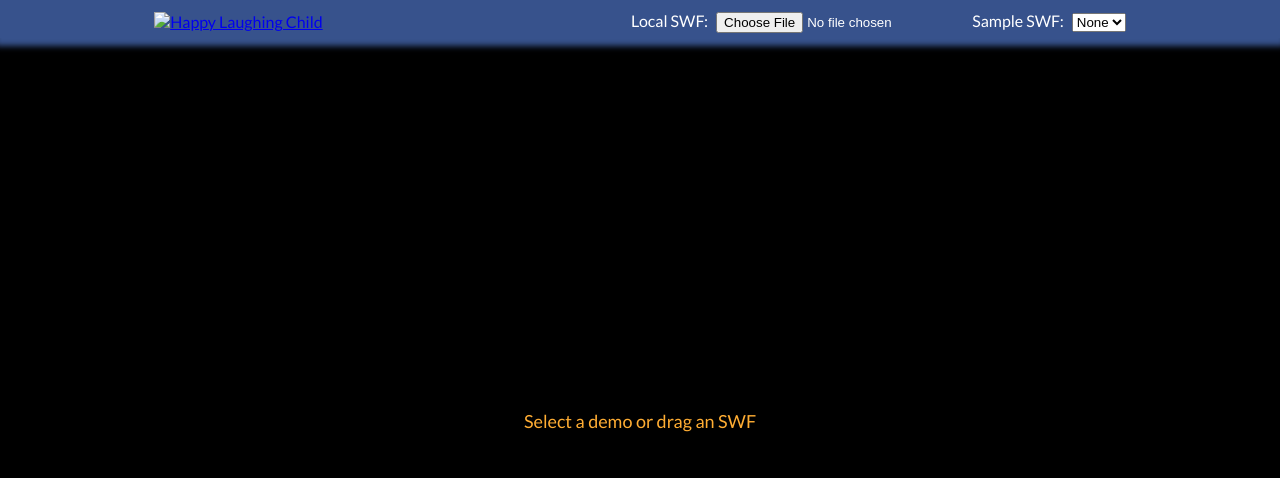
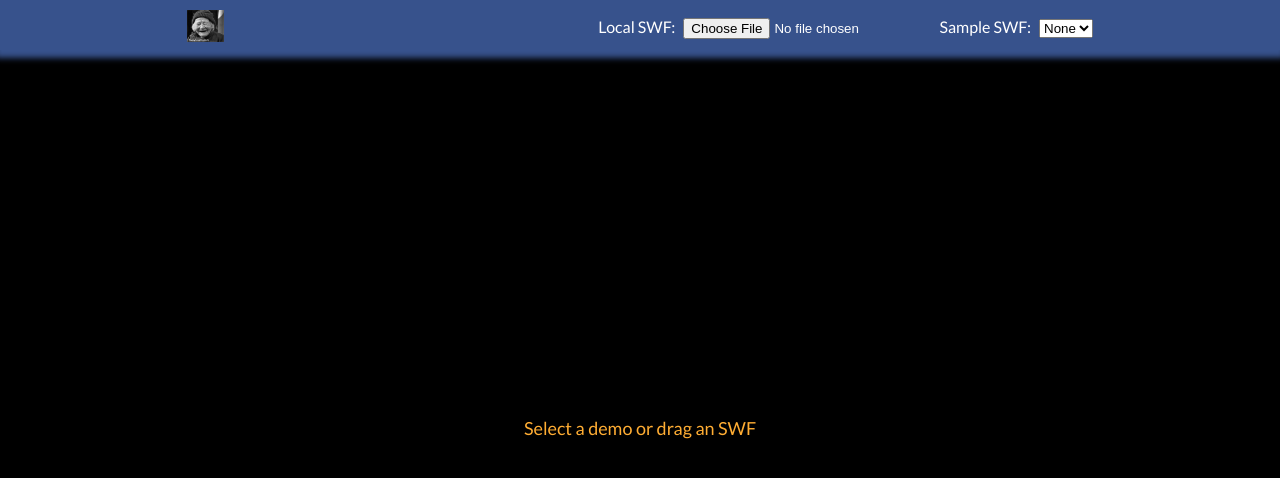
Before and after one commit to happylaughingchild/old-web-new-again, a plain HTML site: page index.html in a window 1280 px wide. Drawn offline with Linux system fonts and the light colour scheme; the site is published under a folder, as on GitHub Pages, so addresses that start at the root find nothing.

Commit message:
fixed logo

```diff
--- a/index.html
+++ b/index.html
@@ -11,9 +11,9 @@
             <div id="title">
                 <a href="/" target="_blank">
                     <img
-                        src="/logo.png"
+                        src="logo.png"
                         alt="Happy Laughing Child"
-                        data-canonical-src="/logo.png" />
+                        data-canonical-src="logo.png" />
                 </a>
             </div>
             <div id="file-picker">
```
